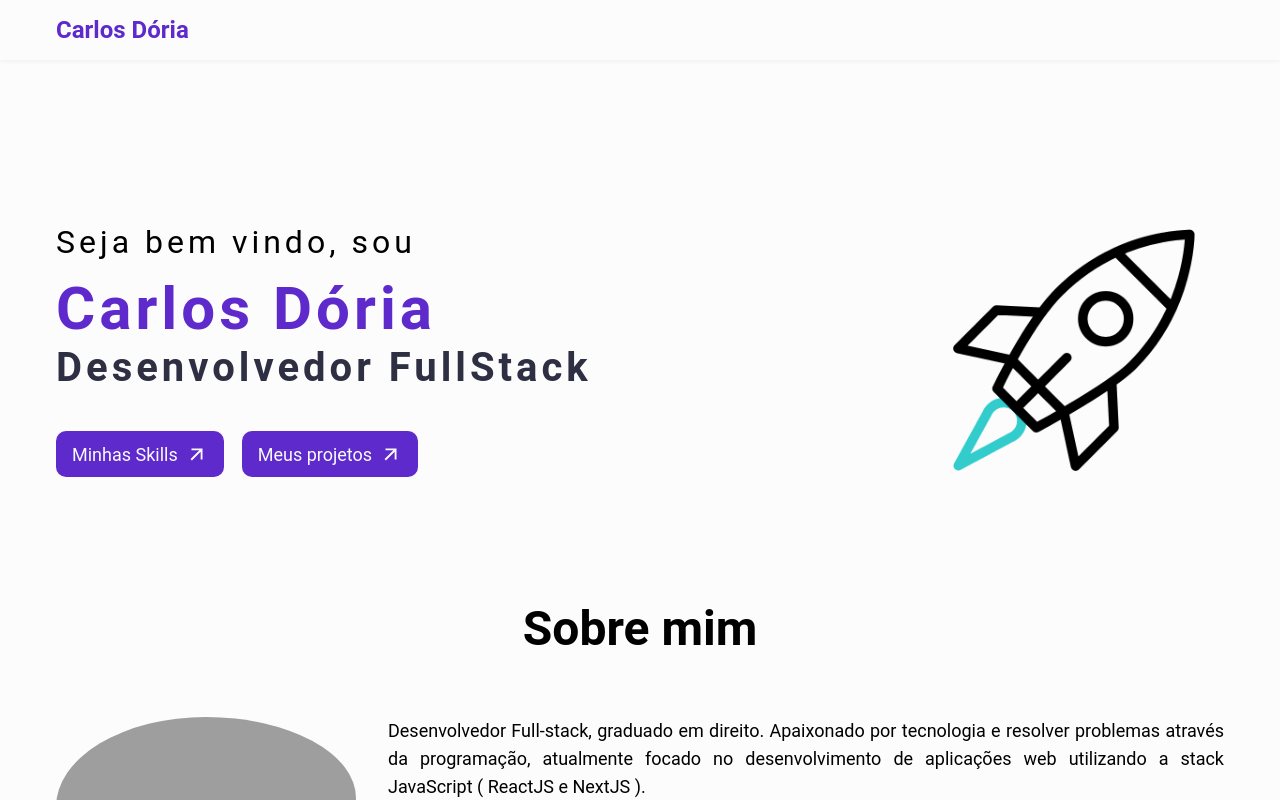
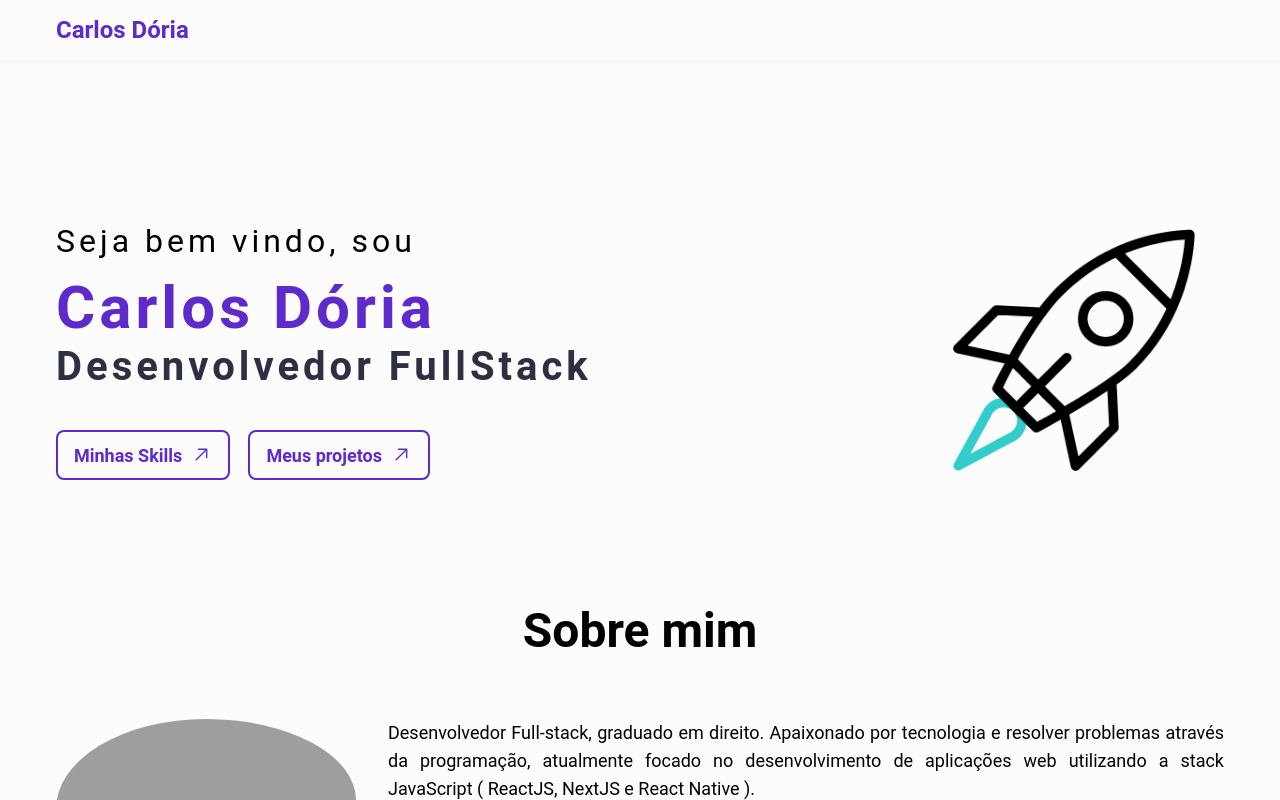
Before and after one commit to carlosdoria/portfolio, a Next.js app: page / in a window 1280 px wide. Shown: the top 800 px of the page. Built offline with nearby package versions, Linux system fonts and the light colour scheme; grey boxes are pictures that could not be loaded.

Commit message:
styles: update styles

```diff
--- a/src/components/Footer/styles.ts
+++ b/src/components/Footer/styles.ts
@@ -4,7 +4,7 @@ import { size } from 'styles/breakpoints'
 export const Footer = styled.footer`
   max-width: ${size.desktopM};
   margin: 0 auto;
-  padding: 6rem 0 3.2rem;
+  padding: 12rem 0 3.2rem;
 
   text-align: center;
 `
@@ -14,7 +14,7 @@ export const CopyRightText = styled.p`
 `
 
 export const FooterSocialMedias = styled.div`
-  margin-bottom: 0.8rem;
+  margin-bottom: 1.6rem;
   display: flex;
   justify-content: center;
 
@@ -27,13 +27,11 @@ export const Icon = styled.a`
   transform: scale(1);
   transition: transform 0.5s;
 
-  /* Define a animação para o hover */
   &:hover {
     animation: scaleHover 0.5s forwards;
     color: ${({ theme }) => theme.colors.secondary};
   }
 
-  /* Define a animação para quando o mouse sai */
   &:not(:hover) {
     animation: scaleLeave 0.5s forwards;
   }
@@ -43,7 +41,7 @@ export const Icon = styled.a`
       transform: scale(1);
     }
 
-    50% {
+    20% {
       transform: scale(1.4);
     }
 
--- a/src/containers/AboutMeSection/index.tsx
+++ b/src/containers/AboutMeSection/index.tsx
@@ -25,7 +25,7 @@ export const AboutMeSection = () => {
             Desenvolvedor Full-stack, graduado em direito. Apaixonado por
             tecnologia e resolver problemas através da programação, atualmente
             focado no desenvolvimento de aplicações web utilizando a stack
-            JavaScript ( ReactJS e NextJS ).
+            JavaScript ( ReactJS, NextJS e React Native ).
           </p>
           <p>
             Criador de conteúdo no Youtube, onde faço lives em pair programming
--- a/src/containers/HomeSection/index.tsx
+++ b/src/containers/HomeSection/index.tsx
@@ -1,9 +1,7 @@
 'use client'
 
-import { GiCoffeeCup } from 'react-icons/gi'
-
 import * as S from './styles'
-import { MdArrowOutward } from 'react-icons/md'
+import { GoArrowUpRight } from 'react-icons/go'
 
 import { Section } from 'components/Section'
 import Image from 'next/image'
@@ -23,10 +21,10 @@ export const HomeSection = () => {
 
           <S.LinkWrapper>
             <S.CustomLink href='#skills'>
-              Minhas Skills <MdArrowOutward size={22} />
+              Minhas Skills <GoArrowUpRight size={22} />
             </S.CustomLink>
             <S.CustomLink href='#projects'>
-              Meus projetos <MdArrowOutward size={22} />
+              Meus projetos <GoArrowUpRight size={22} />
             </S.CustomLink>
           </S.LinkWrapper>
         </div>
--- a/src/containers/HomeSection/styles.ts
+++ b/src/containers/HomeSection/styles.ts
@@ -41,8 +41,18 @@ export const PresentationWrapper = styled.div`
   @media screen and (${device.tabletM}) {
     margin: 0 auto 4rem;
   }
+`
 
-  @media screen and (${device.desktopS}) {
+export const Text = styled.p`
+  font-size: 1.8rem;
+  text-align: center;
+
+  @media screen and (${device.tabletS}) {
+    font-size: 2.8rem;
+  }
+
+  @media screen and (${device.tabletL}) {
+    font-size: 3.2rem;
   }
 `
 
@@ -60,7 +70,7 @@ export const Title = styled.h1`
     text-align: start;
   }
 
-  @media screen and (${device.desktopS}) {
+  @media screen and (${device.tabletL}) {
     font-size: 6rem;
   }
 `
@@ -76,21 +86,8 @@ export const Subtitle = styled.p`
     text-align: start;
   }
 
-  @media screen and (${device.desktopS}) {
+  @media screen and (${device.tabletL}) {
     font-size: 4rem;
-  }
-`
-
-export const Text = styled.p`
-  font-size: 1.8rem;
-  text-align: center;
-
-  @media screen and (${device.tabletS}) {
-    font-size: 2.8rem;
-  }
-
-  @media screen and (${device.desktopS}) {
-    font-size: 3.2rem;
   }
 `
 
@@ -109,15 +106,18 @@ export const CustomLink = styled(Link)`
 
   padding: 1.2rem 1.6rem;
 
+  display: flex;
+  align-items: center;
+  justify-content: center;
+  gap: 0.8rem;
+
   text-align: center;
   font-size: 1.8rem;
-  color: ${({ theme }) => theme.colors.white};
+  font-weight: 600;
+  color: ${({ theme }) => theme.colors.secondary};
 
-  border-radius: 1rem;
-  background: ${({ theme }) => theme.colors.secondary};
-  display: flex;
-  align-items: center;
-  gap: 0.8rem;
+  border-radius: 0.8rem;
+  border: ${({ theme }) => `2px ${theme.colors.secondary} solid`};
 
   @media screen and (${device.tabletS}) {
     width: fit-content;
@@ -125,23 +125,28 @@ export const CustomLink = styled(Link)`
 `
 
 export const OthersWrapper = styled.div`
-  display: flex;
-  align-items: center;
-  justify-content: center;
+  display: none;
 
   @media screen and (${device.tabletS}) {
-    justify-content: flex-end;
+    display: block;
+
+    img {
+      width: 150px;
+      height: 150px;
+    }
   }
 
-  svg {
-    @media screen and (${device.tabletM}) {
+  @media screen and (${device.tabletM}) {
+    img {
+      width: 250px;
+      height: 250px;
+    }
+  }
+
+  @media screen and (${device.tabletL}) {
+    img {
+      width: 300px;
       height: 300px;
-      width: 300px;
-    }
-
-    @media screen and (${device.desktopS}) {
-      height: 350px;
-      width: 350px;
     }
   }
 `
--- a/src/styles/themes/light.ts
+++ b/src/styles/themes/light.ts
@@ -11,7 +11,7 @@ export const light = {
     lightBlue: '#00B3FF',
     darkBlue: '#3f70f3',
 
-    white: '#FAFAFA',
+    white: '#FCFCFD',
     black: '#030517',
     lightGray: '#EAEAEA',
     gray: '#8F8F8F',
```
